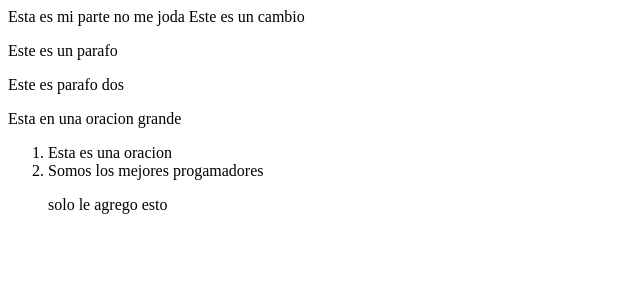
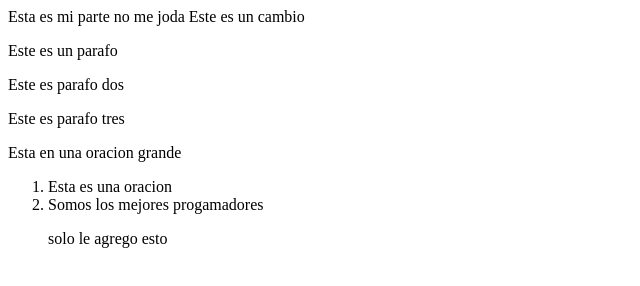
Before and after one commit to miequipo/santiago, a plain HTML site: page index.html in a window 1280 px wide. Shown: the whole page, without its empty margins (0-640 px from the left). Drawn offline with Linux system fonts and the light colour scheme.

Commit message:
agrege un parafo

```diff
--- a/index.html
+++ b/index.html
@@ -6,6 +6,8 @@
 		<p>Este es un parafo</p>
 
 		<p>Este es parafo dos</p>
+
+<p>Este es parafo tres</p>
 
 
 		<bold>Esta en una oracion grande</bold>
```
